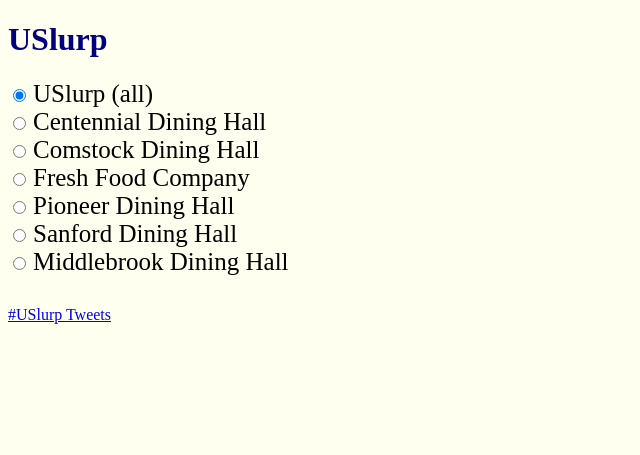
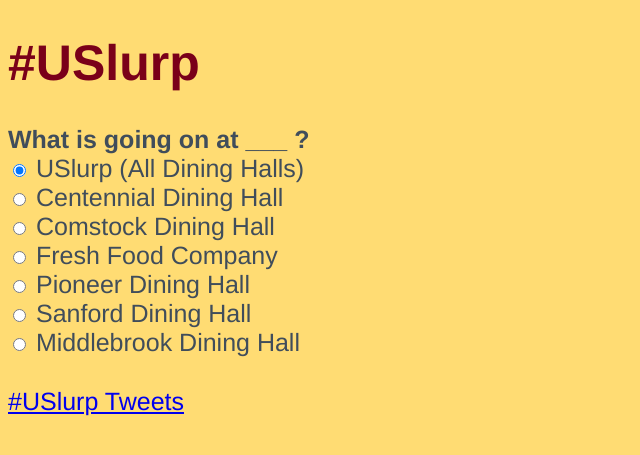
Before and after one commit to maxneaga/uslurp, a PHP site: page / in a window 1280 px wide. Shown: the top 455 px of the page, without its empty margins (0-640 px from the left). Run offline with PHP 8.4, Linux system fonts and the light colour scheme; some libraries are stand-ins or nearby versions.

Commit message:
Applying maroon-and-gold style

```diff
--- a/index.html
+++ b/index.html
@@ -47,12 +47,12 @@
 </head>
 <body>
 
-<h1>USlurp</h1>
-
+<h1>#USlurp</h1>
+<b>What is going on at ___ ?</b>
 <form style="margin-bottom: 30px">
 	<!--<u>Feeds to display</u><br>-->
 	<input type="radio" name="feed" value="USlurp" id="USlurp_check" checked>
-	<label for="USlurp_check">USlurp (all)</label><br>
+	<label for="USlurp_check">USlurp (All Dining Halls)</label><br>
 	<input type="radio" name="feed" value="CentennialDiningHall" id="CentennialDiningHall_check">
 	<label for="CentennialDiningHall_check">Centennial Dining Hall</label><br>
 	<input type="radio" name="feed" value="ComstockDiningHall" id="ComstockDiningHall_check">
--- a/test.css
+++ b/test.css
@@ -1,13 +1,10 @@
 body {
-    background-color: ivory;
-
+    background-color: #FFDC73;
+	color: #404d5b;
+	font-family: 'Raleway', Helvetica, 'Helvetica Neue', 'Futura', Verdana, 'Geneva', sans-serif;
+	font-size : 25px;
 }
 
 h1 {
-    color: navy;
-    font-family: "Times New Roman", Georgia, Serif;
+    color: #7a0019;
 }
-
-label {
-	font-size : 25px ;
-}
```
